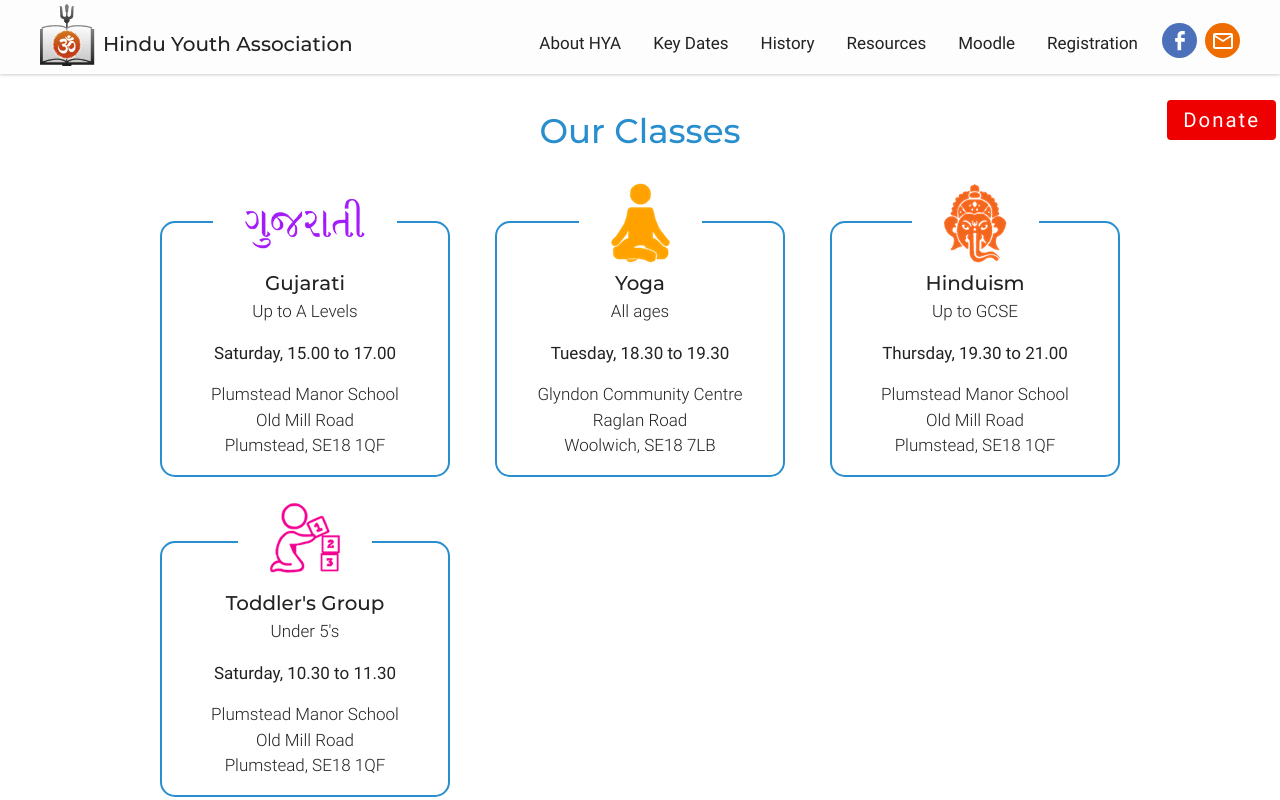
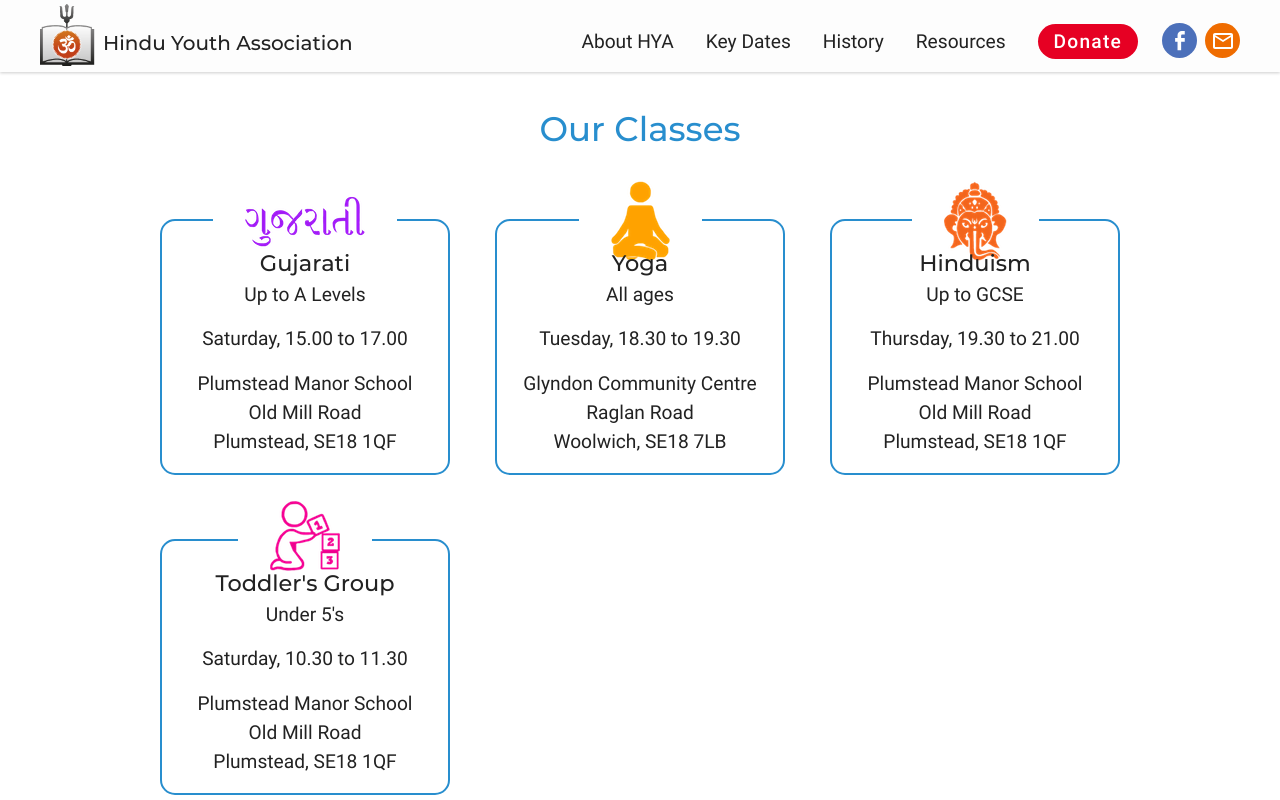
Before and after one commit to miteshsevani/hya, a React (Create React App) app: page /#/ in a window 1280 px wide. Shown: the top 800 px of the page. Built offline with nearby package versions, Linux system fonts and the light colour scheme.

Commit message:
Content updates

```diff
--- a/src/components/Donate.js
+++ b/src/components/Donate.js
@@ -1,12 +1,21 @@
 import React from 'react'
+import '../stylesheets/donate.css'
 
 const Donate = () => {
   return(
     <div className="content">
       <h1 className="title">Donate</h1>
+      <p>We are a voluntary, not-for-profit organisation. In order for us to continue our classes, we welcome any contributions.</p>
+      <p>You can opt to contribute via a <b>one-off</b>&nbsp;or a <b>monthly</b> donation.</p>
+      <p>Thank you for your support.</p>
+      <p><i>Please note, PayPal will charge higher processing fees for donations made through credit cards, it is therefor recommended to use debit card or direct bank transfer.</i></p>
+
+      <div className='donate__cta'>
+        <button><a className='btn--donate' href='https://www.paypal.com/donate?hosted_button_id=RSJYDS2ZJDVGU' target='_blank'>Donate</a></button>
+        <img className='img--paypal' src='images/paypal.png' alt='Pay Pal' />
+      </div>
 
       <h3>Donate via online banking</h3><br/>
-
       <table>
         <tr>
           <td>Account</td>
--- a/src/components/Header.js
+++ b/src/components/Header.js
@@ -21,9 +21,6 @@ export default class Header extends React.Component {
   render() {
     return (
       <div>
-        <HashRouter>
-          <NavLink to="/donate" className='btn--donate'>Donate</NavLink>
-        </HashRouter>
         <header>
           <div className="header-wrapper">
             <a href="/">
@@ -43,8 +40,9 @@ export default class Header extends React.Component {
                   <li><NavLink onClick={this.handleClick} to="/keydates">Key Dates</NavLink></li>
                   <li><NavLink onClick={this.handleClick} to="/history">History</NavLink></li>
                   <li><NavLink onClick={this.handleClick} to="/resources">Resources</NavLink></li>
-                  <li><a onClick={this.handleClick} href="http://hyauk.org/moodle" target="_blank" rel="noopener noreferrer">Moodle</a></li>
-                  <li><NavLink onClick={this.handleClick} to="/register">Registration</NavLink></li>
+                  <li><NavLink onClick={this.handleClick} to="/donate" className='btn--donate'>Donate</NavLink></li>
+                  {/* <li><a onClick={this.handleClick} href="http://hyauk.org/moodle" target="_blank" rel="noopener noreferrer">Moodle</a></li> */}
+                  {/* <li><NavLink onClick={this.handleClick} to="/register">Registration</NavLink></li> */}
                 </ul>
                 <div className="social">
                   <a href="https://www.facebook.com/hyauk1" target="_blank" rel="noopener noreferrer">
--- a/src/stylesheets/App.css
+++ b/src/stylesheets/App.css
@@ -5,11 +5,16 @@ html {
 }
 
 body {
-  font: 300 17px "Roboto", Helvetica, Arial, sans-serif;
+  font: 400 1.2rem "Roboto", Helvetica, Arial, sans-serif;
+  line-height: 1rem;
   color: #222222;
   margin: 0 auto;
   -webkit-font-smoothing: antialiased;
   -moz-osx-font-smoothing: grayscale;
+}
+
+p {
+  margin: 1rem 0;
 }
 
 a {
--- /dev/null
+++ b/src/stylesheets/donate.css
@@ -0,0 +1,43 @@
+.donate__cta {
+  display: flex;
+  flex-direction: column;
+  align-items: center;
+  margin: 20px 0;
+}
+
+button {
+  border: 0;
+  background-color: transparent;
+}
+
+.btn--donate {
+  background-color: #e60023;
+  border-radius: 50px;
+  cursor: pointer;
+  font-weight: 600;
+  padding: 8px 16px;
+  width: fit-content;
+}
+
+@media all and (min-width: 1000px) {
+  .btn--donate {
+    padding: 16px 24px;
+  }
+}
+
+.donate__cta .btn--donate {
+  color: #ffffff;
+  font-size: 1.2rem;
+  letter-spacing: 1.2px;
+}
+
+.btn--donate:hover,
+.btn--donate.active {
+  background-color: #c00;
+  color: #ffffff;
+}
+
+.img--paypal {
+  width: fit-content;
+  margin: 32px 0;
+}
--- a/src/stylesheets/nav.css
+++ b/src/stylesheets/nav.css
@@ -43,36 +43,19 @@
   color: #EF6C00;
 }
 
-
-.btn--donate {
-  background-color: #e00;
-  border-radius: 4px;
+.main-nav ul li .btn--donate {
+  background-color: #e60023;
+  border-radius: 50px;
   color: #ffffff;
-  cursor: pointer;
-  font-weight: 400;
-  font-size: 1.2em;
-  letter-spacing: 2px;
-  margin-left: -50px;
-  padding: 6px 12px;
-  position: fixed;
-  bottom: 0px;
-  left: 50%;
-  z-index: 10;
+  font-weight: 500;
+  letter-spacing: 1.2px;
+  padding: 6px 16px;
 }
 
-.btn--donate:hover {
+.main-nav ul li .btn--donate:hover,
+.main-nav ul li .btn--donate.active {
   background-color: #c00;
   color: #ffffff;
-}
-
-@media all and (min-width: 768px) {
-  .btn--donate {
-    bottom: auto;
-    left: auto;
-    padding: 8px 16px;
-    top: 100px;
-    right: 4px;
-  }
 }
 
 @media all and (min-width: 1000px) {
```
Also changed, not shown: public/images/paypal.png (added).
